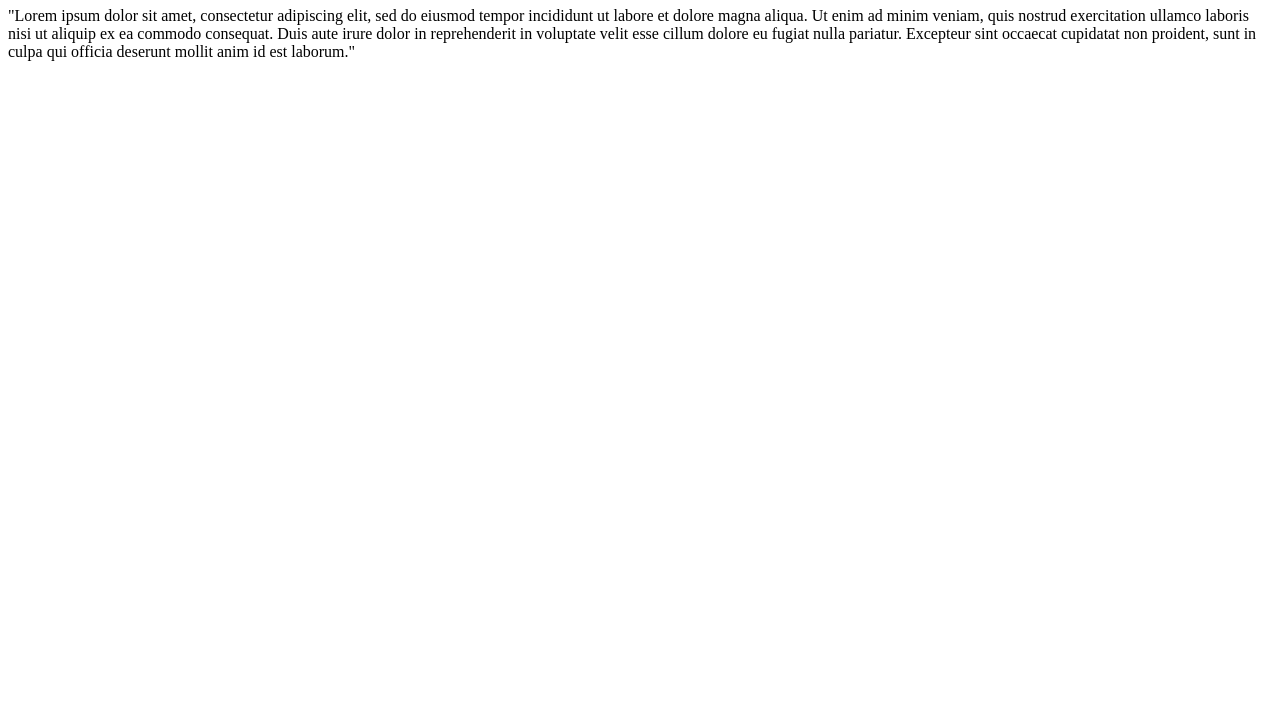
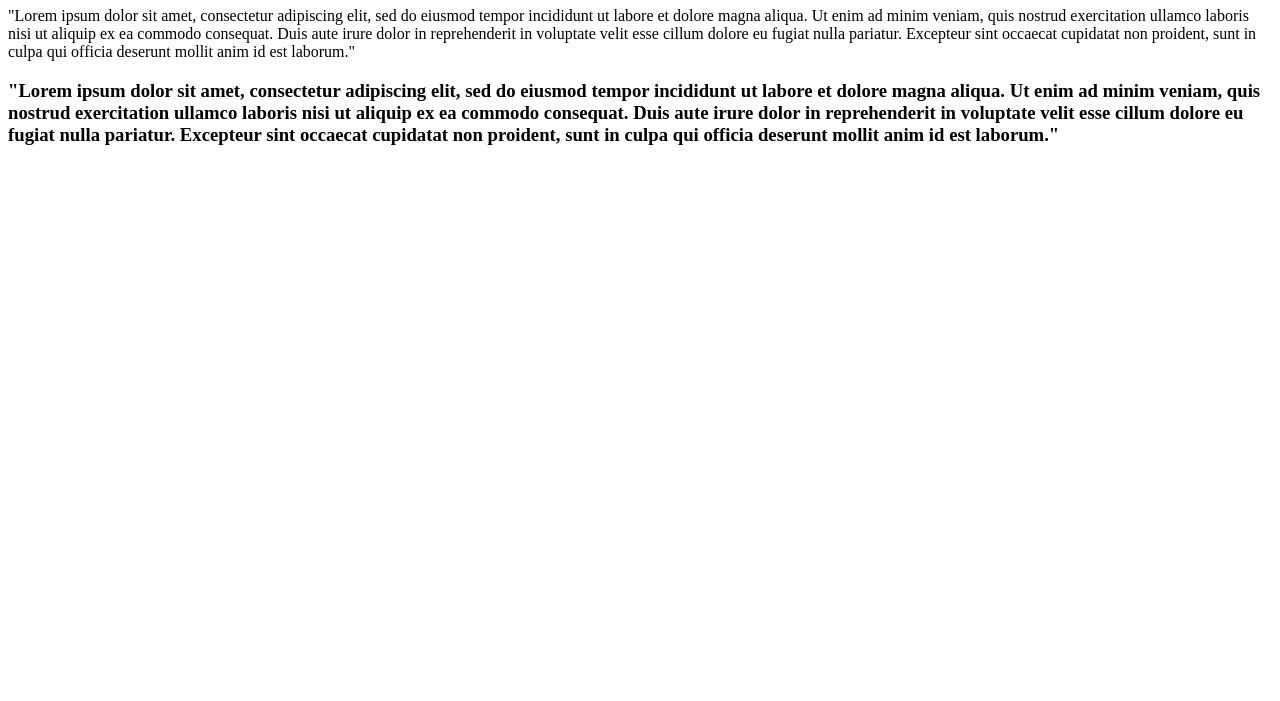
Before and after one commit to rapidscript/effective-carnival, a plain HTML site: page about-us.html in a window 1280 px wide. Shown: the part 99-800 px from the top of the page. Drawn offline with Linux system fonts and the light colour scheme.

Commit message:
Added new Paragraph: ABOUT US

```diff
--- a/about-us.html
+++ b/about-us.html
@@ -13,6 +13,12 @@
         consequat. Duis aute irure dolor in reprehenderit in voluptate velit esse cillum dolore eu fugiat nulla
         pariatur. Excepteur sint occaecat cupidatat non proident, sunt in culpa qui officia deserunt mollit anim id est
         laborum."</p>
+
+    <h3>"Lorem ipsum dolor sit amet, consectetur adipiscing elit, sed do eiusmod tempor incididunt ut labore et dolore
+        magna aliqua. Ut enim ad minim veniam, quis nostrud exercitation ullamco laboris nisi ut aliquip ex ea commodo
+        consequat. Duis aute irure dolor in reprehenderit in voluptate velit esse cillum dolore eu fugiat nulla
+        pariatur. Excepteur sint occaecat cupidatat non proident, sunt in culpa qui officia deserunt mollit anim id est
+        laborum."</h3>
 </body>
 
 </html>
```
